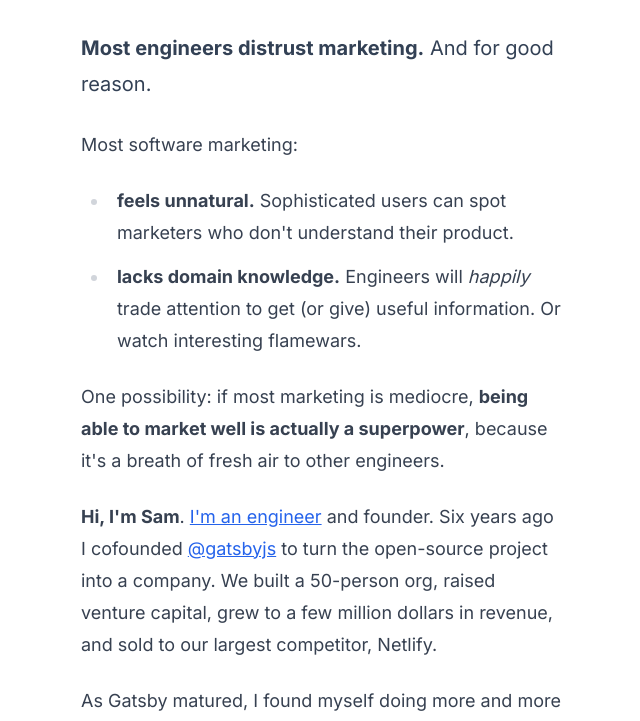
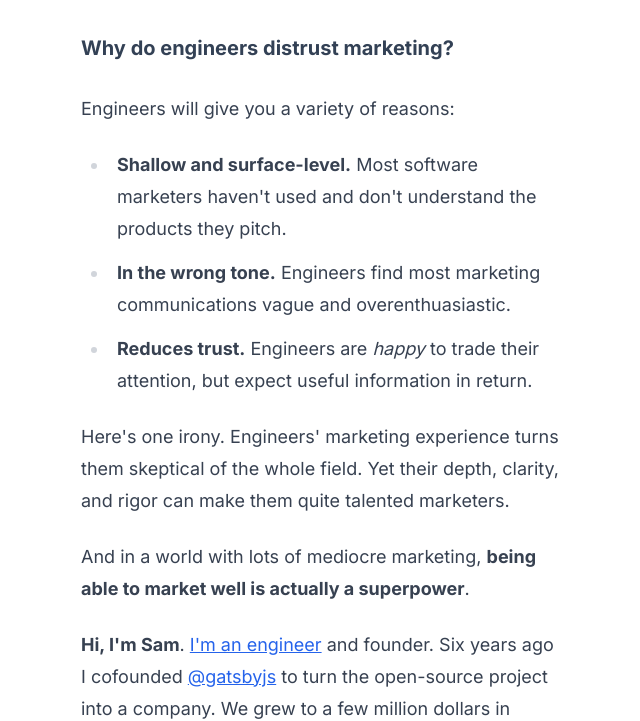
Before and after one commit to calcsam/marketing-for-engineers, a Gatsby site: page / in a window 1280 px wide. Shown: the part 234-955 px from the top of the page, without its empty margins (319-959 px from the left). Built offline with nearby package versions, Linux system fonts and the light colour scheme; Gatsby itself is replaced by a stand-in of ours.

Commit message:
edit text

```diff
--- a/src/pages/index.js
+++ b/src/pages/index.js
@@ -127,26 +127,32 @@ const IndexPage = () => {
         Marketing for Engineers
       </h1>
       <p className="prose prose-lg lg:prose-xl prose-slate">
-        <span className="font-semibold">Most engineers distrust marketing.</span> And for good reason.
+        <span className="font-semibold">Why do engineers distrust marketing?</span>
       </p>
       <p>
-        Most software marketing:
+        Engineers will give you a variety of reasons:
       </p>
       <ul className="list-disc">
         <li className="group relative hover:text-blue-500 cursor-pointer">
-          <b>feels unnatural.</b> Sophisticated users can spot marketers who don't understand their product.
+          <b>Shallow and surface-level.</b> Most software marketers haven't used and don't understand the products they pitch.
           <img class="hidden sm:group-hover:block absolute left-[calc(50%+270px)] w-[calc(50vw-320px)] max-w-[300px] top-[calc(-25vw+170px)] mt-5" src="./fellow-kids.jpg" alt="Your image"></img>
         </li>
+        <li className="">
+          <b>In the wrong tone.</b> Engineers find most marketing communications vague and overenthuasiastic.
+        </li>
         <li className="group relative hover:text-blue-500 cursor-pointer">
-          <b>lacks domain knowledge.</b> Engineers will <i>happily</i> trade attention to get (or give) useful information. Or watch interesting flamewars.
+          <b>Reduces trust.</b> Engineers are <i>happy</i> to trade their attention, but expect useful information in return.
           <img class="hidden sm:group-hover:block absolute left-[calc(50%+270px)] w-[calc(50vw-320px)] max-w-[300px] top-[calc(-25vw+190px)] mt-5" src="./duty_calls.png" alt="Your image"></img>
         </li>
       </ul>
       <p>
-        One possibility: if most marketing is mediocre, <span className="font-semibold">being able to market well is actually a superpower</span>, because it's a breath of fresh air to other engineers.
+        Here's one irony. Engineers' marketing experience turns them skeptical of the whole field. Yet their depth, clarity, and rigor can make them quite talented marketers.
       </p>
       <p>
-        <b>Hi, I'm Sam</b>. <a href="https://twitter.com/calcsam">I'm an engineer</a> and founder. Six years ago I cofounded <a href="https://twitter.com/gatsbyjs">@gatsbyjs</a> to turn the open-source project into a company. We built a 50-person org, raised venture capital, grew to a few million dollars in revenue, and sold to our largest competitor, Netlify.
+        And in a world with lots of mediocre marketing, <span className="font-semibold">being able to market well is actually a superpower</span>.
+      </p>
+      <p>
+        <b>Hi, I'm Sam</b>. <a href="https://twitter.com/calcsam">I'm an engineer</a> and founder. Six years ago I cofounded <a href="https://twitter.com/gatsbyjs">@gatsbyjs</a> to turn the open-source project into a company. We grew to a few million dollars in revenue, and sold to our largest competitor, Netlify.
       </p>
       <p>
         As Gatsby matured, I found myself doing more and more things that fell under "marketing."
```
